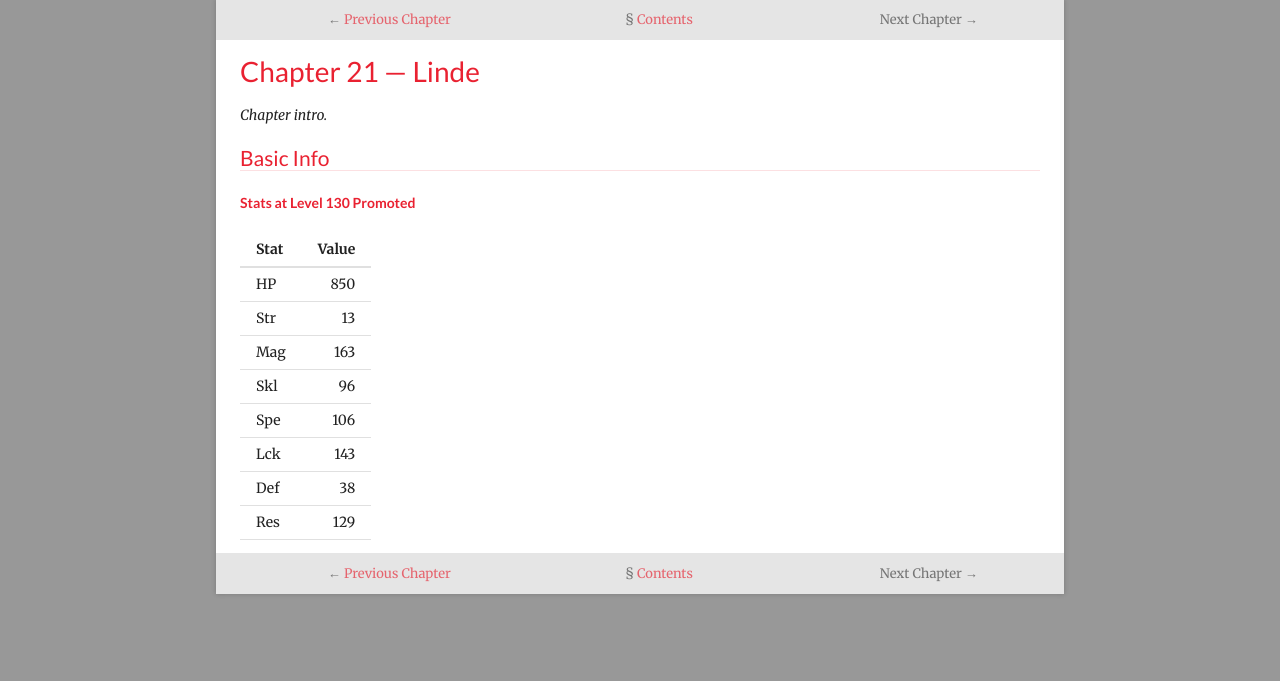
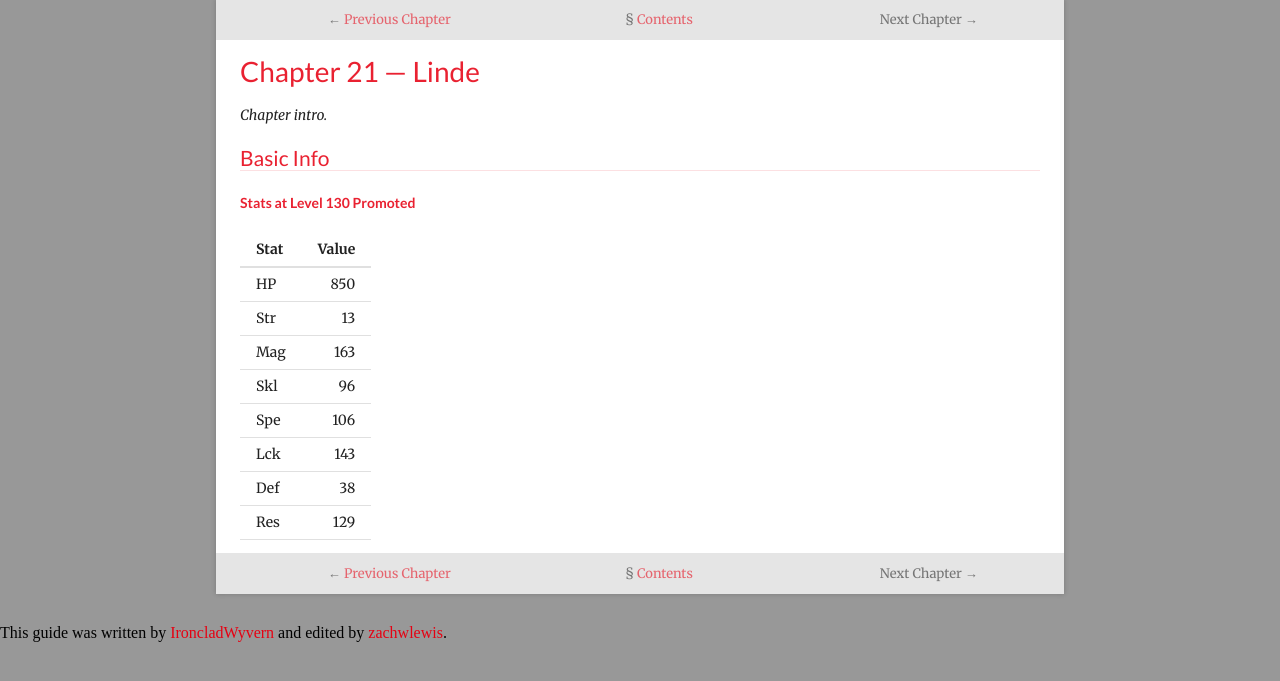
Before and after one commit to zachwlewis/fire-emblem-warriors-hero-guide, a Jekyll site: the page built from _posts/2018-01-21-chapter-21-linde.md, in a window 1280 px wide. Shown: the top 681 px of the page. Built offline with Jekyll 4.4.1, drawn with Linux system fonts in a browser that asks for light colours.

Commit message:
Update chapter.html

```diff
--- a/_layouts/chapter.html
+++ b/_layouts/chapter.html
@@ -12,5 +12,6 @@
   {{ page.content }}
   {% include navigation.html %}
   </div>
+  <footer><p>This guide was written by <a href="https://www.reddit.com/user/IroncladWyvern" rel="nofollow">IroncladWyvern</a> and edited by <a href="https://www.reddit.com/user/zachwlewis" rel="nofollow">zachwlewis</a>.</p></footer>
 </body>
 </html>
```
